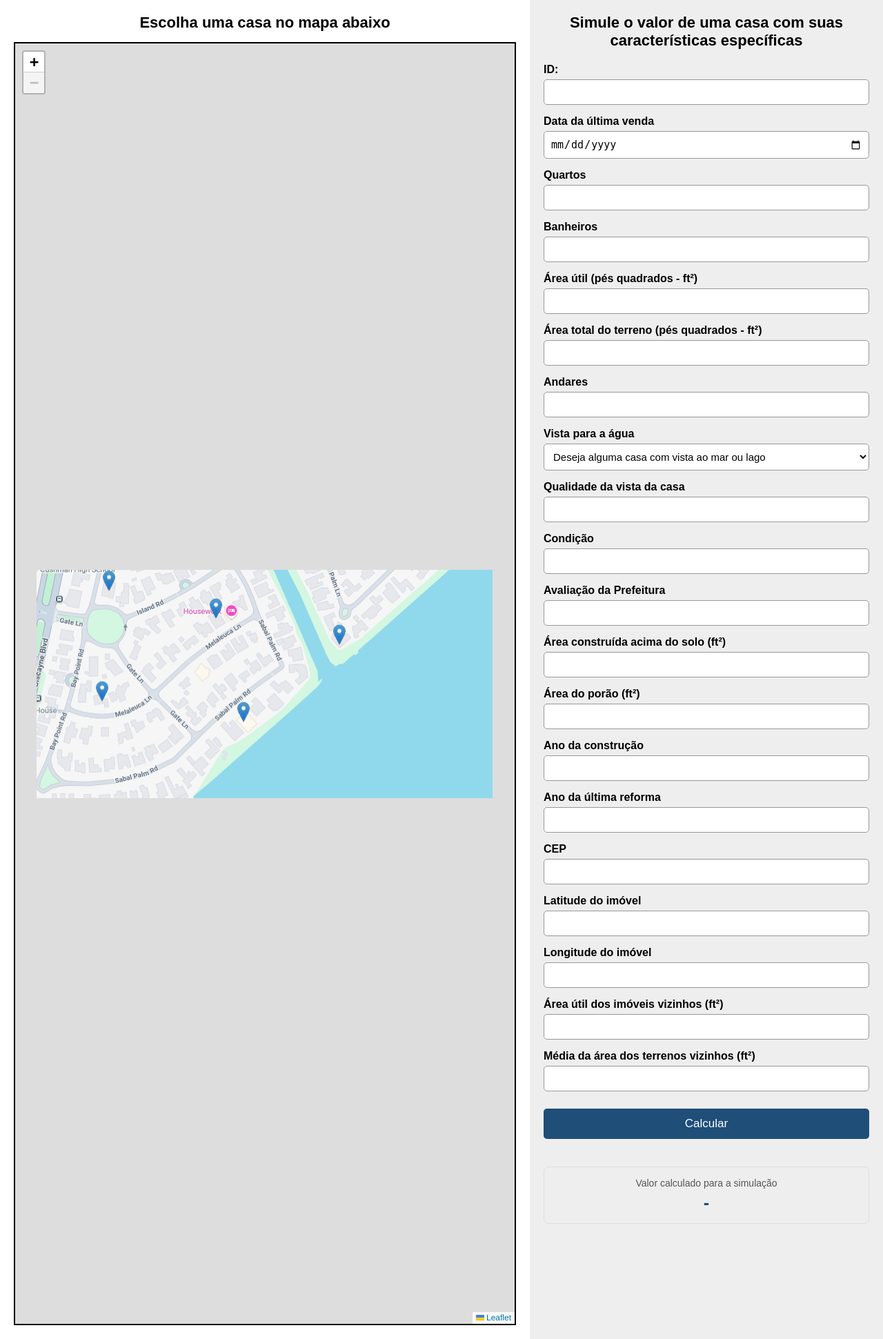
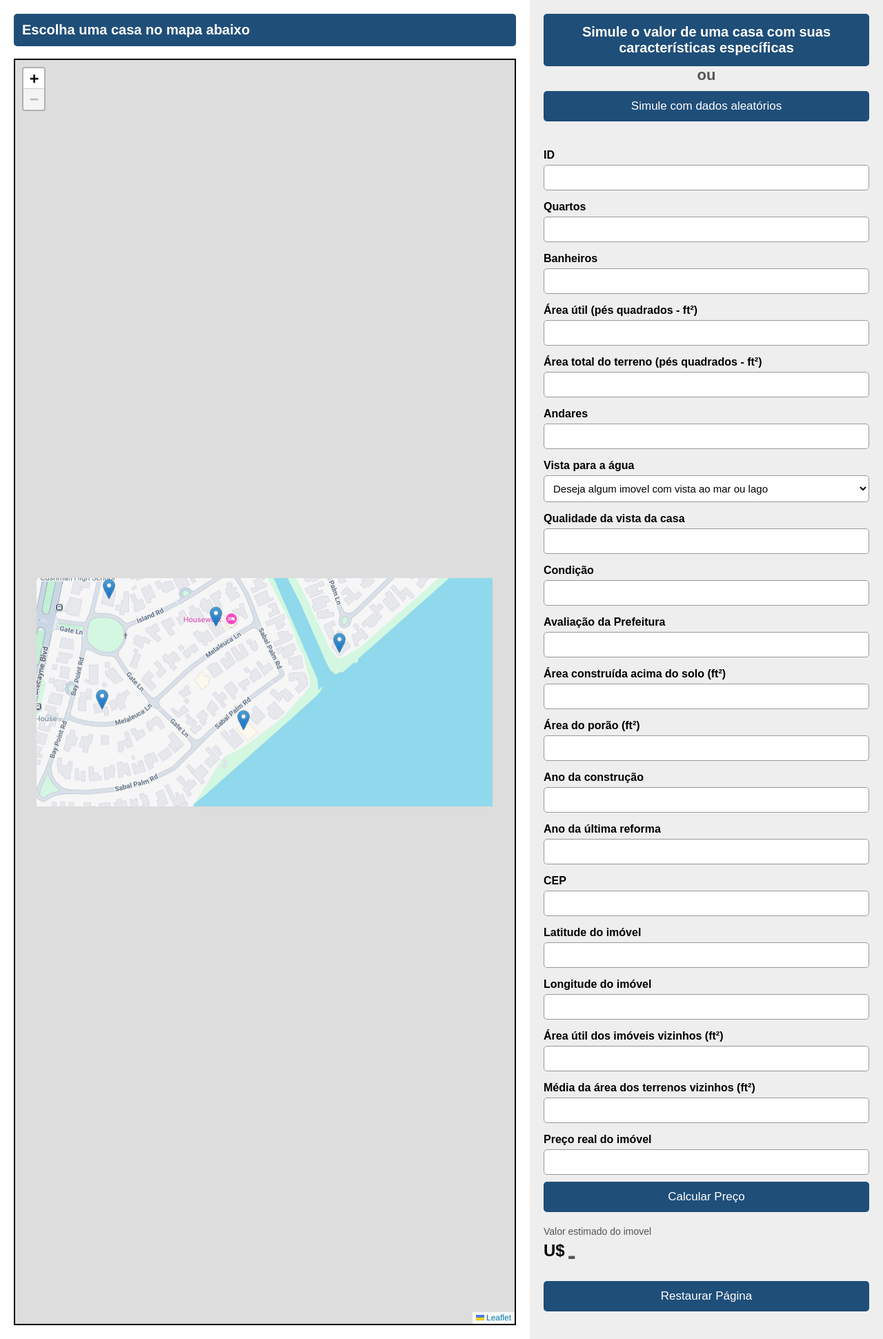
Before and after one commit to Kurt10062005/ValorImoveis-RedeNeural, a FastAPI app: page / in a window 1280 px wide. Shown: the part 76-2017 px from the top of the page at 69% size. Run offline with FastAPI, Linux system fonts and the light colour scheme; parts of the project's set-up code (start-up, migrations or seed data) failed here and were passed over.

Commit message:
Atualização da interface: Impressão do resultado nos campos de simulação do lado direito da interface e também criação de dois novas funções (botões), restaurar pagina e usar dados aleatorios

```diff
--- a/main.py
+++ b/main.py
@@ -2,13 +2,14 @@
 AUTORES:
     Felipe Kuznik Thome
     Kurt Cobain  Rodrigues
-    Pedro Ghinzelli
+    Pedro Henrique Ghinzelli do Nascimento
 '''
 
 from fastapi import FastAPI, Request, Form
 from fastapi.staticfiles import StaticFiles
 from fastapi.templating import Jinja2Templates
 import joblib
+import pandas as pd
 
 app = FastAPI()
 
@@ -21,6 +22,8 @@ modelo = joblib.load("modelos/modelo_precos.pkl")
 scaler = joblib.load("modelos/scaler.pkl")
 colunas_entrada = joblib.load("modelos/colunas_entrada.pkl")
 
+# Carrega a base de dados das casas para simulação
+df_casas = pd.read_csv("dados/kc_house_data.csv")
 
 @app.get("/")
 def home(request: Request):
@@ -28,6 +31,36 @@ def home(request: Request):
         request=request,
         name="index.html"
     )
+
+@app.get("/simular-aleatorio")
+def simular_aleatorio():
+    # Seleciona uma casa aleatória do dataset (com ID entre 1 milhão e 9.9 bilhões)
+    casa_amostra = df_casas.sample(n=1).iloc[0].to_dict()
+
+    # Mapeamento do CSV para os nomes dos campos do formulário de simulação
+    dados_simulacao = {
+        "id": int(casa_amostra["id"]),
+        "quartos": float(casa_amostra["bedrooms"]),
+        "banheiros": float(casa_amostra["bathrooms"]),
+        "area_living": float(casa_amostra["sqft_living"]),
+        "area_lote": float(casa_amostra["sqft_lot"]),
+        "andares": float(casa_amostra["floors"]),
+        "waterfront": int(casa_amostra["waterfront"]),
+        "view": int(casa_amostra["view"]),
+        "condicao": int(casa_amostra["condition"]),
+        "grade": int(casa_amostra["grade"]),
+        "area_shove": float(casa_amostra["sqft_above"]),
+        "area_basement": float(casa_amostra["sqft_basement"]),
+        "ano_construcao": int(casa_amostra["yr_built"]),
+        "ano_reforma": int(casa_amostra["yr_renovated"]),
+        "cep": int(casa_amostra["zipcode"]),
+        "lat": float(casa_amostra["lat"]),
+        "long": float(casa_amostra["long"]),
+        "area_living15": float(casa_amostra["sqft_living15"]),
+        "area_lote15": float(casa_amostra["sqft_lot15"]),
+        "preco_real": float(casa_amostra["price"]),
+    }
+    return dados_simulacao
 
 
 # recebe os dados que o usuer preencheu no form do site e devolve o preco da RNA
--- a/static/css/style.css
+++ b/static/css/style.css
@@ -2,7 +2,7 @@
 AUTORES:
     Felipe Kuznik Thome
     Kurt Cobain  Rodrigues
-    Pedro Ghinzelli
+    Pedro Henrique Ghinzelli do Nascimento
 =====================================================*/
 
 /* ==================================================
@@ -60,14 +60,28 @@ body {
     flex-direction: column;
 }
 
-#enunciado1 {
-    margin-bottom: 15px;
-    text-align: center;
+#enunciado1 h1 {
+    margin: 0;
+    padding: 12px;
+    font-size: 20px;
+    background-color: #1f4e79; /* Mesma cor azul do botão */
+    color: white;
+    border-radius: 5px;       /* Bordas arredondadas iguais às do botão */
 }
 
-#enunciado1 h2 {
+#enunciado2 h1 {
     margin: 0;
-    font-size: 22px;
+    padding: 15px;
+    font-size: 20px;
+    background-color: #1f4e79; /* Mesma cor azul do botão */
+    color: white;
+    border-radius: 5px;       /* Bordas arredondadas iguais às do botão */
+}
+
+#enunciado2 h2 {
+    margin: 10px 0;
+    font-size: 16px;
+    color: #555;
 }
 
 #mapa {
@@ -229,25 +243,27 @@ body {
     color: #333;
 }
 
-.preco-casa {
-    margin-top: 20px;
-    margin-bottom: 10px;
-    padding: 15px;
-    border: 1px solid #ddd;
-    border-radius: 7px;
-    background-color: #eeeeee;
-    text-align: center;
+.pprecoEstimado-casa {
+    display: flex;
+    align-items: center;
+    gap: 8px; /* Espaçamento entre o texto e o valor */
 }
 
-.preco-casa span {
+.precoEstimado-casa span {
     display: block;
     margin-bottom: 6px;
     font-size: 14px;
     color: #555;
 }
 
-.preco-casa strong {
-    display: block;
-    font-size: 25px;
-    color: #1f4e79;
+.precoEstimado-casa strong {
+    display: inline-flex;
+    gap: 4px; /* Espaçamento entre o U$ e o número */
+    font-weight: bold;
+    font-size: 150%;
 }
+
+#resultado_preco {
+    font-weight: bold;
+    font-size: 150%;
+}
--- a/static/js/mapa.js
+++ b/static/js/mapa.js
@@ -2,7 +2,7 @@
 //AUTORES:
 //  Felipe Kuznik Thome
 //  Kurt Cobain  Rodrigues
-//  Pedro Ghinzelli
+//  Pedro Henrique Ghinzelli dos Nascimento
 //===================================================
 
 //===================================================
--- /dev/null
+++ b/static/js/simulacao.js
@@ -0,0 +1,87 @@
+//===================================================
+//AUTORES:
+//  Felipe Kuznik Thome
+//  Kurt Cobain  Rodrigues
+//  Pedro Henrique Ghinzelli dos Nascimento
+//===================================================
+
+async function gerarSimulacaoAleatoria() {
+    try {
+        const resposta = await fetch('/simular-aleatorio');
+        if (!resposta.ok) {
+            throw new Error('Erro ao buscar dados aleatórios.');
+        }
+
+        const casa = await resposta.json();
+
+        // Preenche o campo ID (caso existente)
+        if (document.getElementById('simulacao_id')) {
+            document.getElementById('simulacao_id').value = casa.id;
+        }
+
+        // Preenche os campos do formulário da direita (editáveis)
+        document.getElementById('id').value = casa.id;
+        document.getElementById('quartos').value = casa.quartos;
+        document.getElementById('banheiros').value = casa.banheiros;
+        document.getElementById('area_living').value = casa.area_living;
+        document.getElementById('area_lote').value = casa.area_lote;
+        document.getElementById('andares').value = casa.andares;
+        document.getElementById('waterfront').value = casa.waterfront;
+        document.getElementById('view').value = casa.view;
+        document.getElementById('condicao').value = casa.condicao;
+        document.getElementById('grade').value = casa.grade;
+        document.getElementById('area_shove').value = casa.area_shove;
+        document.getElementById('area_basement').value = casa.area_basement;
+        document.getElementById('ano_construcao').value = casa.ano_construcao;
+        document.getElementById('ano_reforma').value = casa.ano_reforma;
+        document.getElementById('cep').value = casa.cep;
+        document.getElementById('lat').value = casa.lat;
+        document.getElementById('long').value = casa.long;
+        document.getElementById('area_living15').value = casa.area_living15;
+        document.getElementById('area_lote15').value = casa.area_lote15;
+        document.getElementById('preco_real').value = casa.preco_real;
+
+    } catch (erro) {
+        console.error('Erro ao gerar simulação:', erro);
+        alert('Não foi possível carregar os dados aleatórios.');
+    }
+}
+
+document.addEventListener("DOMContentLoaded", () => {
+    const form = document.querySelector("form");
+
+    if (form) {
+        form.addEventListener("submit", async (event) => {
+            event.preventDefault();
+
+            const formData = new FormData(form);
+
+            try {
+                const resposta = await fetch("/enviar", {
+                    method: "POST",
+                    body: formData
+                });
+
+                if (!resposta.ok) {
+                    throw new Error("Erro ao calcular o preço.");
+                }
+
+                const dados = await resposta.json();
+
+                const valorFormatado = dados.preco_previsto.toLocaleString('pt-BR', {
+                    minimumFractionDigits: 2,
+                    maximumFractionDigits: 2
+                });
+
+                const elementoResultado = document.getElementById("resultado_preco");
+                if (elementoResultado) {
+                    elementoResultado.innerText = valorFormatado;
+                }
+
+            } catch (erro) {
+                console.error("Erro na requisição:", erro);
+                alert("Ocorreu um erro ao calcular o preço.");
+            }
+        });
+    }
+});
--- a/templates/index.html
+++ b/templates/index.html
@@ -2,7 +2,7 @@
 AUTORES:
     Felipe Kuznik Thome
     Kurt Cobain  Rodrigues
-    Pedro Ghinzelli
+    Pedro Henrique Ghinzelli do Nascimento
 -->
 
 <!DOCTYPE html>
@@ -26,40 +26,45 @@ AUTORES:
     <div class="interface">
         <div class="mapa">
             <header id="enunciado1">
-                <h2>
+                <h1>
                     Escolha uma casa no mapa abaixo
-                </h2>
+                </h1>
             </header>
+
+            <br>
 
             <div id="mapa"></div>
         </div>
 
         <div class="simulacao">
             <header id="enunciado2">
+                <h1>
+                    Simule o valor de uma casa com suas características específicas
+                </h1>
+
                 <h2>
-                    Simule o valor de uma casa com suas características específicas
+                    ou
                 </h2>
+
+                <div>
+                    <button type="button" onclick="gerarSimulacaoAleatoria()">Simule com dados aleatórios</button>
+                </div>
             </header>
 
             <form action="/enviar" method="post">
                 <div class="campo-form">
-                    <label for="id">ID:</label>
-                    <input type="text" id="id" name="id">
-                </div>
-
-                <div class="campo-form">
-                    <label for="data_venda">Data da última venda</label>
-                    <input type="date" id="data_venda" name="data">
+                    <label for="id">ID</label>
+                    <input type="number" id="id" name="id" min="0" step="1">
                 </div>
 
                 <div class="campo-form">
                     <label for="quartos">Quartos</label>
-                    <input type="number" id="quartos" name="quartos" min="0" max="33" step="1">
+                    <input type="number" id="quartos" name="quartos" min="0" step="1">
                 </div>
 
                 <div class="campo-form">
                     <label for="banheiros">Banheiros</label>
-                    <input type="number" id="banheiros" name="banheiros" min="0" max="8" step="0.5">
+                    <input type="number" id="banheiros" name="banheiros" min="0" step="0.25">
                 </div>
 
                 <div class="campo-form">
@@ -81,7 +86,7 @@ AUTORES:
                     <label for="waterfront">Vista para a água</label>
                     <select id="waterfront" name="waterfront" required>
                         <option value="" selected disabled hidden>
-                            Deseja alguma casa com vista ao mar ou lago
+                            Deseja algum imovel com vista ao mar ou lago
                         </option>
                         <option value="0">Não</option>
                         <option value="1">Sim</option>
@@ -110,17 +115,17 @@ AUTORES:
 
                 <div class="campo-form">
                     <label for="area_basement">Área do porão (ft²)</label>
-                    <input type="number" id="area_basement" name="area_basement" min="290" max="9410" step="1">
+                    <input type="number" id="area_basement" name="area_basement" min="0" step="1">
                 </div>
 
                 <div class="campo-form">
                     <label for="ano_construcao">Ano da construção</label>
-                    <input type="number" id="ano_construcao" name="ano_construcao" min="1900" max="2015" step="1">
+                    <input type="number" id="ano_construcao" name="ano_construcao" min="1900" max="2026" step="1">
                 </div>
 
                 <div class="campo-form">
                     <label for="ano_reforma">Ano da última reforma</label>
-                    <input type="number" id="ano_reforma" name="ano_reforma" min="0" max="2015" step="1">
+                    <input type="number" id="ano_reforma" name="ano_reforma" min="0" max="2026" step="1">
                 </div>
 
                 <div class="campo-form">
@@ -130,7 +135,7 @@ AUTORES:
 
                 <div class="campo-form">
                     <label for="lat">Latitude do imóvel</label>
-                    <input type="number" id="lat" name="lat" min="47.2" max="47.8" step="0.000001">
+                    <input type="number" id="lat" name="lat" min="47.200" max="47.800" step="0.000001">
                 </div>
 
                 <div class="campo-form">
@@ -148,12 +153,23 @@ AUTORES:
                     <input type="number" id="area_lote15" name="area_lote15" min="651" max="8710000" step="1">
                 </div>
 
-                <button type="submit">Calcular</button>
+                <div class="precoReal-casa">
+                    <label for="preco_real">Preço real do imóvel</label>
+                    <input type="text" id="preco_real" readonly>
+                </div>
+
+                <div class="botoes">
+                    <button type="submit">Calcular Preço</button>
+                </div>
             </form>
 
-            <div class="preco-casa">
-                <span>Valor calculado para a simulação</span>
-                <strong>-</strong>
+            <div class="precoEstimado-casa">
+                <span>Valor estimado do imovel</span>
+                <strong>U$ <span id="resultado_preco">-</span></strong>
+            </div>
+
+            <div class="botoes">
+                <button type="button" onclick="window.location.reload();">Restaurar Página</button>
             </div>
         </div>
     </div>
@@ -168,9 +184,6 @@ AUTORES:
             <form>
                 <label for="casa_id">ID:</label>
                 <input type="text" id="casa_id" readonly>
-
-                <label for="casa_data">Data da última venda</label>
-                <input type="date" id="casa_data" readonly>
 
                 <label for="casa_quartos">Quartos</label>
                 <input type="number" id="casa_quartos" readonly>
@@ -229,15 +242,16 @@ AUTORES:
                 <label for="casa_preco_real">Preço de venda real do imóvel</label>
                 <input type="text" id="casa_preco_real" readonly>
 
-                <div class="preco-casa">
+                <div class="precoEstimado-casa">
                     <span>Valor estimado pela IA (RNA)</span>
-                    <strong id="casa_preco_estimado">-</strong>
+                    <strong id="resultado_preco">U$-</strong>
                 </div>
             </form>
         </div>
     </div>
 
     <script src="/static/js/mapa.js?v=3"></script>
+    <script src="/static/js/simulacao.js"></script>
 </body>
 
 </html>
```
Also changed, not shown: modelos/treinar_modelo.py (+7 -0 lines).
